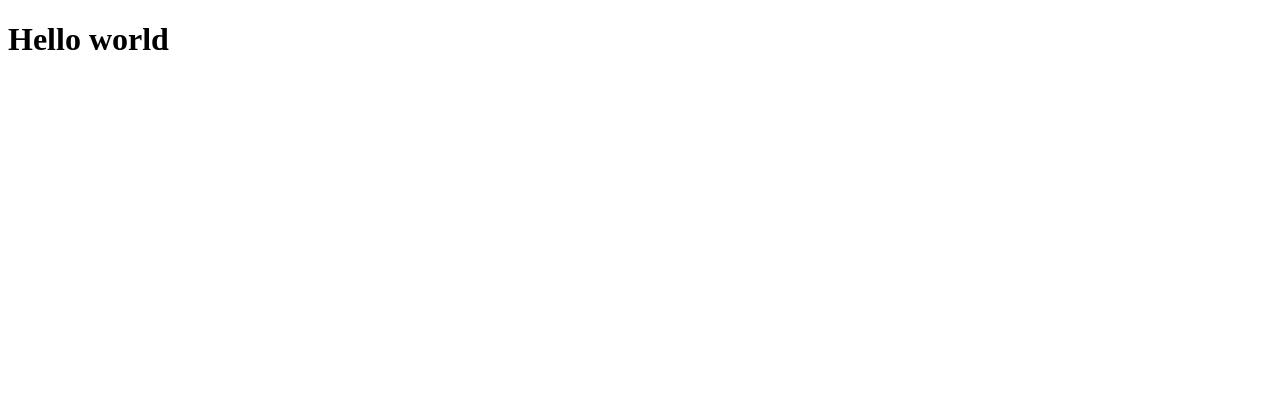
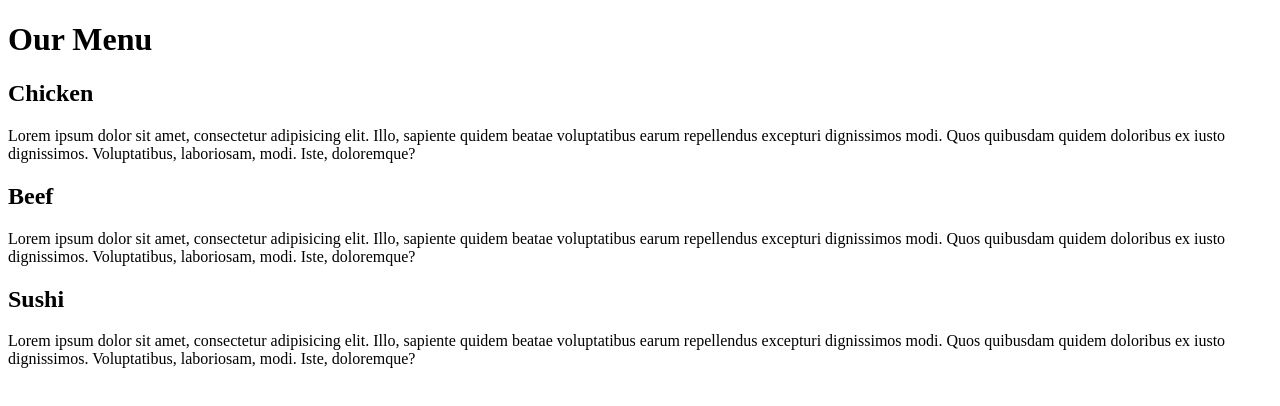
Before and after one commit to mehdinazari82/fullstack-course4, a plain HTML site: page index.html in a window 1280 px wide. Drawn offline with Linux system fonts and the light colour scheme; files that its build step writes are made by us from their sources.

Commit message:
index.html

```diff
--- a/index.html
+++ b/index.html
@@ -3,9 +3,34 @@
 <head>
     <meta charset="UTF-8">
     <meta name="viewport" content="width=device-width, initial-scale=1.0">
-    <title>Document</title>
+    <title>Module 2 Assignment</title>
+    <link rel="stylesheet" href="css/style.css">
 </head>
 <body>
-    <h1>Hello world</h1>
+    <h1>Our Menu</h1>
+
+    <div class="container">
+        <section id="chicken-section">
+            <h2>Chicken</h2>
+            <p>
+                Lorem ipsum dolor sit amet, consectetur adipisicing elit. Illo, sapiente quidem beatae voluptatibus earum repellendus excepturi dignissimos modi. Quos quibusdam quidem doloribus ex iusto dignissimos. Voluptatibus, laboriosam, modi. Iste, doloremque?
+            </p>
+        </section>
+
+        <section id="beef-section">
+            <h2>Beef</h2>
+            <p>
+                Lorem ipsum dolor sit amet, consectetur adipisicing elit. Illo, sapiente quidem beatae voluptatibus earum repellendus excepturi dignissimos modi. Quos quibusdam quidem doloribus ex iusto dignissimos. Voluptatibus, laboriosam, modi. Iste, doloremque?
+            </p>
+        </section>
+
+        <section id="sushi-section">
+            <h2>Sushi</h2>
+            <p>
+                Lorem ipsum dolor sit amet, consectetur adipisicing elit. Illo, sapiente quidem beatae voluptatibus earum repellendus excepturi dignissimos modi. Quos quibusdam quidem doloribus ex iusto dignissimos. Voluptatibus, laboriosam, modi. Iste, doloremque?
+            </p>
+        </section>
+    </div>
+
 </body>
 </html>
```
